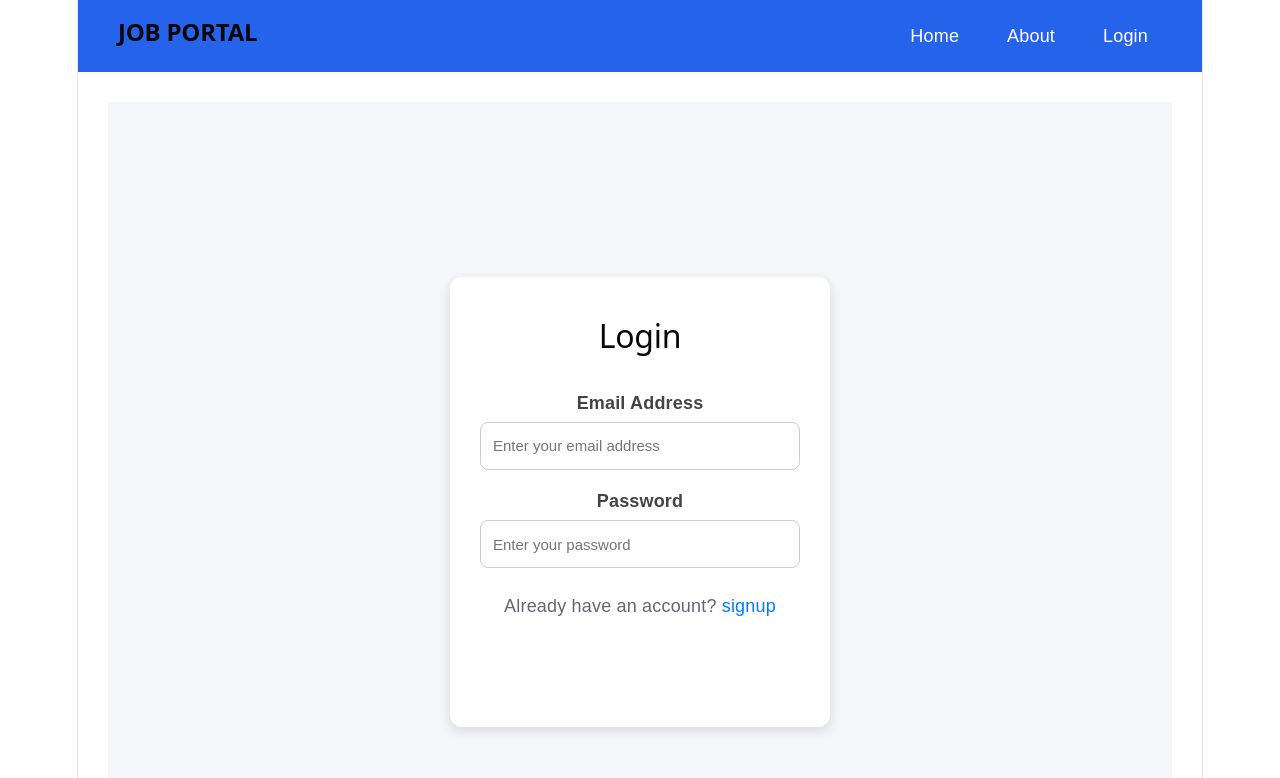
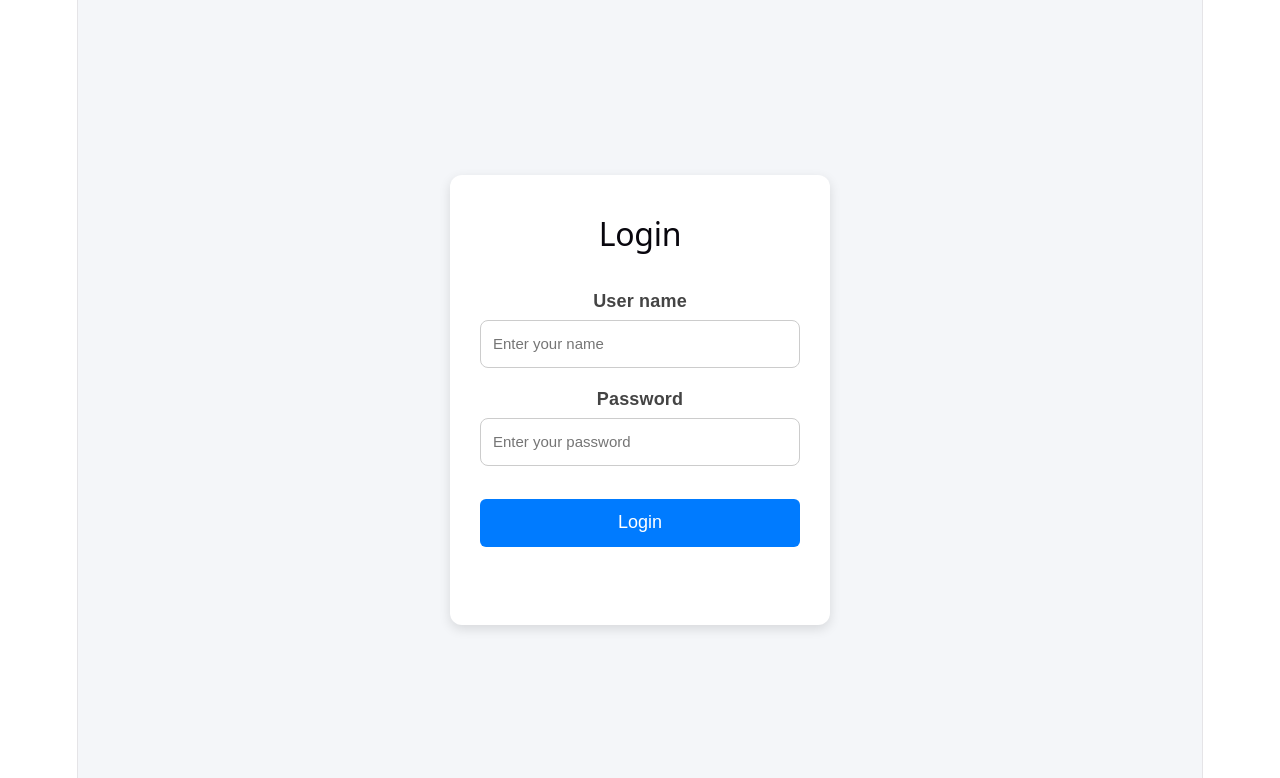
Before and after one commit to sobira2010/todo, a React (Vite) app: page /login in a window 1280 px wide. Shown: the top 778 px of the page. Built offline with nearby package versions, Linux system fonts and the light colour scheme.

Commit message:
loging integrated with backend

```diff
--- a/src/pages/Login/Login.jsx
+++ b/src/pages/Login/Login.jsx
@@ -1,47 +1,69 @@
+import { useState } from "react";
 import "./login.css";
-import { useState } from "react";
+import { login } from "../service/authService";
 
 function Login() {
   const [email, setEmail] = useState("");
   const [password, setPassword] = useState("");
 
-  console.log(email);
-  console.log(password);
+  const handleLogin = async (e) => {
+  e.preventDefault();
+
+
+  const payload = {
+    username: email,
+    password: password,
+  };
+
+  try {
+    const response = await login(payload);
+    console.log(response.data);
+    localStorage.setItem('Token', response.data.token)
+  } catch (error) {
+    console.log(error);
+  }
+};
 
   return (
+
     <div className="login-container">
       <div className="login-card">
         <h2>Login</h2>
 
+        <form onSubmit={handleLogin}>
           <div className="input-group">
-          <label>Email Address</label>
+            <label htmlFor="email">User name</label>
             <input
-            type="email"
-            placeholder="Enter your email address"
+              id="email"
+              type="text"
+              placeholder="Enter your name"
+              value={email}
               onChange={(e) => setEmail(e.target.value)}
+              required
             />
           </div>
 
           <div className="input-group">
-          <label>Password</label>
+            <label htmlFor="password">Password</label>
             <input
+              id="password"
               type="password"
               placeholder="Enter your password"
+              value={password}
               onChange={(e) => setPassword(e.target.value)}
+              required
             />
           </div>
 
-        <p className="signup-text">
-         Already have an account?{" "}
-          <a href="/signup">signup</a>
-        </p>
+          <button type="submit" className="login-btn">
+            Login
+          </button>
+        </form>
+
 
       </div>
     </div>
-
-
-
-  )
+  );
 }
 
 export default Login;
--- a/src/pages/layout/Layout.jsx
+++ b/src/pages/layout/Layout.jsx
@@ -10,7 +10,6 @@ function Layout() {
         <nav>
           <Link to="/home">Home</Link>
           <Link to="/about">About</Link>
-          <Link to="/login">Login</Link>
         </nav>
       </header>
 
--- a/src/pages/service/authService.js
+++ b/src/pages/service/authService.js
@@ -1,8 +1,14 @@
 import api from "./api"
 
 export const signup = async (payload)=>{
-    console.log(payload);
+    // console.log(payload);
 
     const response = await api.post('register/', payload)
     return response;
 }
+
+
+export const login=async(payload)=>{
+    const response=await api.post('login/',payload)
+    return response;
+}
```
Also changed, not shown: src/router/Router.jsx (+4 -8 lines). Lines whose indentation alone changed are shown as unchanged.
